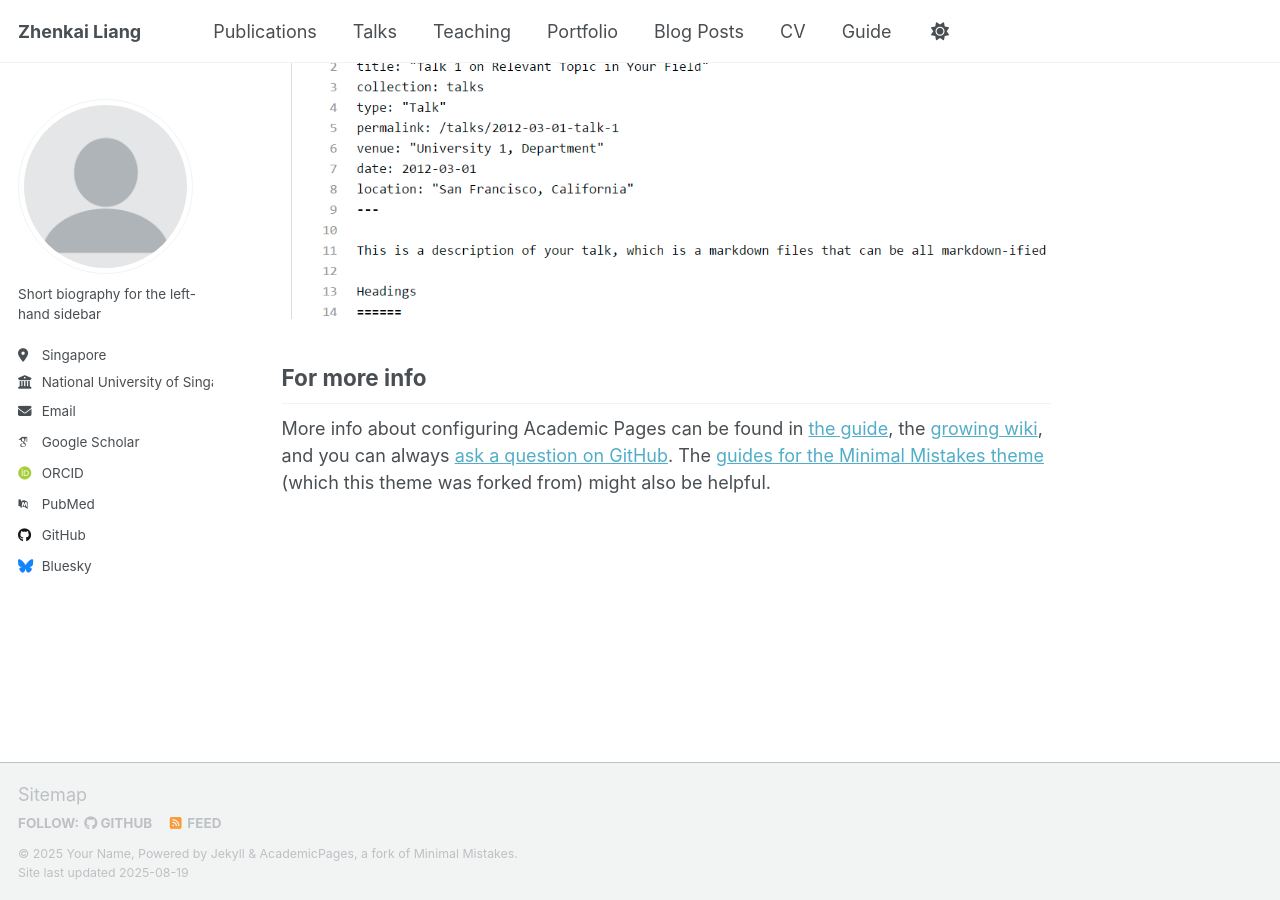
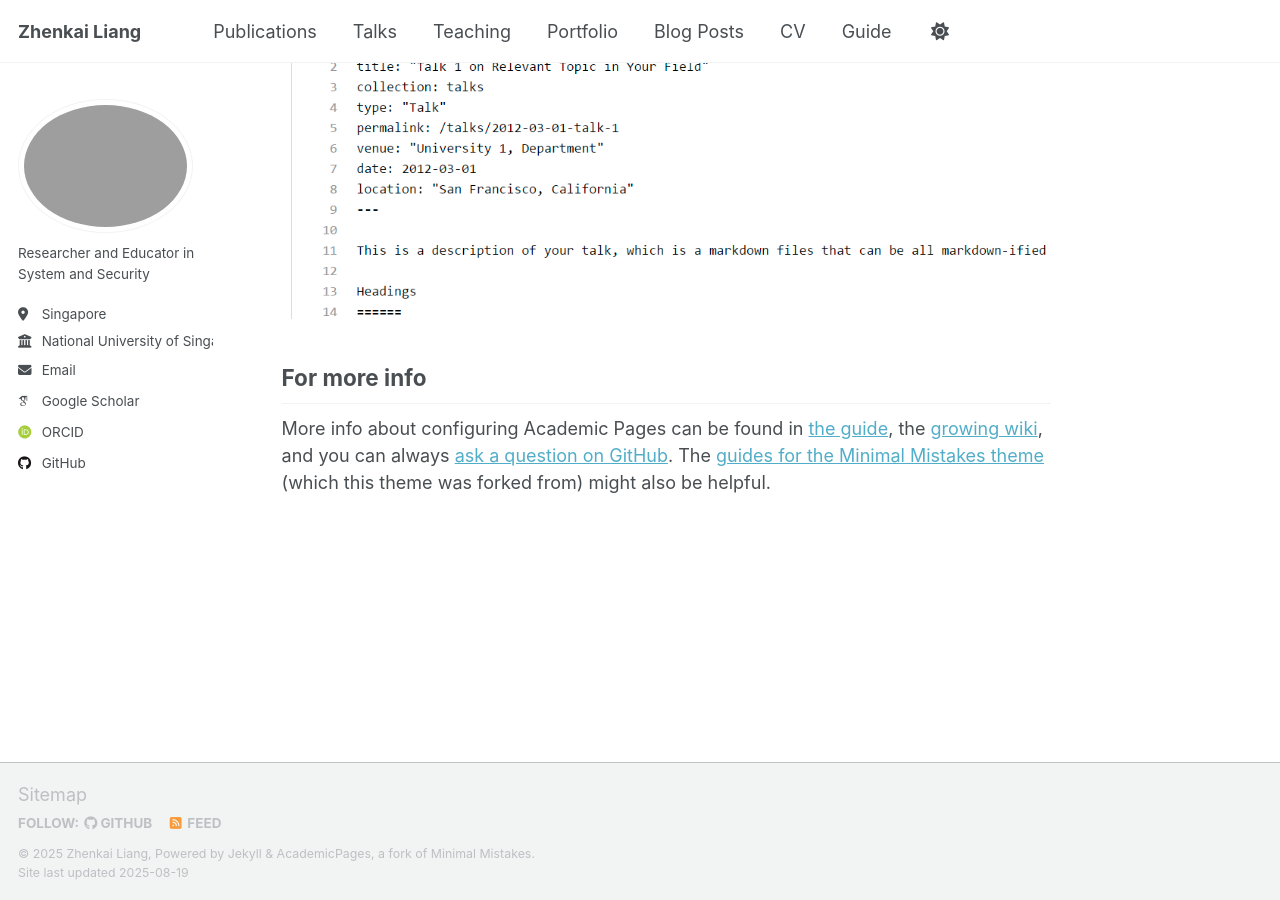
Before and after one commit to zhenkai-liang/zhenkai-liang.github.io, a Jekyll site: the page built from _pages/about.md, in a window 1280 px wide and 900 px high, scrolled down 2880 px. Built offline with Jekyll 4.4.1, drawn with Linux system fonts in a browser that asks for light colours; some web fonts are replaced; a script that is not in the unit is left out; part of the change alters nothing that is shown.

Commit message:
Update _config.yml

```diff
--- a/_config.yml
+++ b/_config.yml
@@ -11,7 +11,7 @@ locale                   : "en-US"
 site_theme               : "default" # Currently available options are "default", "air"
 title                    : "Zhenkai Liang"
 title_separator          : "-"
-name                     : &name "Your Name"
+name                     : &name "Zhenkai Liang"
 description              : &description "personal description"
 url                      : https://zhenkai-liang.github.io # the base hostname & protocol for your site e.g. "https://[your GitHub username].github.io" or if you already have some other page hosted on Github then use "https://[your GitHub username].github.io/[Your Repo Name]"
 baseurl                  : "" # the subpath of your site, e.g. "/blog"
@@ -22,10 +22,10 @@ repository               : "zhenkai-liang/zhenkai-liang.github.io"
 #               Additional customization can be done by editing /_includes/author-profile.html
 author:
   # Biographic information
-  avatar           : "profile.png"
+  avatar           : "liangzk20.jpg"
   name             : #"Your Sidebar Name"
   pronouns         : # example: "she/her"
-  bio              : "Short biography for the left-hand sidebar"
+  bio              : "Researcher and Educator in System and Security"
   location         : "Singapore"
   employer         : "National University of Singapore"
   uri              : # URL
@@ -34,12 +34,12 @@ author:
   # Academic websites
   academia         : # URL
   arxiv            : # URL - Update with the correct link to your profile
-  googlescholar    : "https://scholar.google.com/citations?user=PS_CX0AAAAAJ"
+  googlescholar    : "https://scholar.google.com/citations?user=SXfOJjcAAAAJ"
   inspire-hep      : # URL
   impactstory      : # URL
-  orcid            : "http://orcid.org/yourorcidurl"
+  orcid            : "http://orcid.org/0000-0001-7138-5030"
   semantic         : # URL
-  pubmed           : "https://www.ncbi.nlm.nih.gov/pubmed/?term=john+snow"
+  pubmed           : # "https://www.ncbi.nlm.nih.gov/pubmed/?term=john+snow"
   researchgate     : # URL
   scopus           : # URL
 
@@ -47,13 +47,13 @@ author:
   bitbucket        : # Username - Update with your username on the site
   codepen          : # Username
   dribbble         : # Username
-  github           : "academicpages"
+  github           : "liangzk"
   kaggle           : # Username
   stackoverflow    : # User number or user number and name (i.e., use "1" or "1/jeff-atwood")
 
   # Social media
   artstation       : # Username
-  bluesky          : "bsky.app" # Replace this with you Bluesky username
+  bluesky          : # "bsky.app" # Replace this with you Bluesky username
   facebook         : # Username
   flickr           : # Username
   foursquare       : # Username
```
